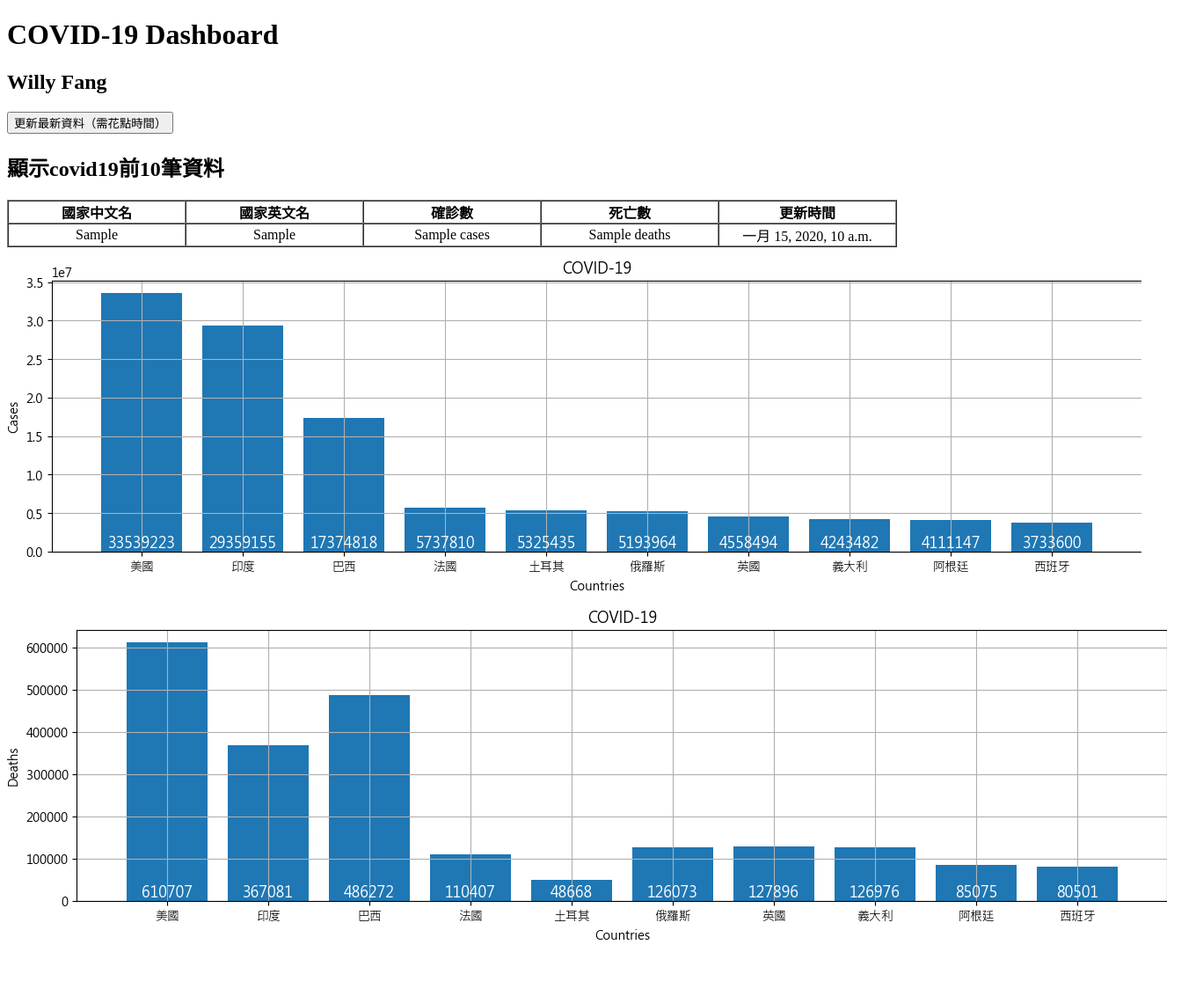
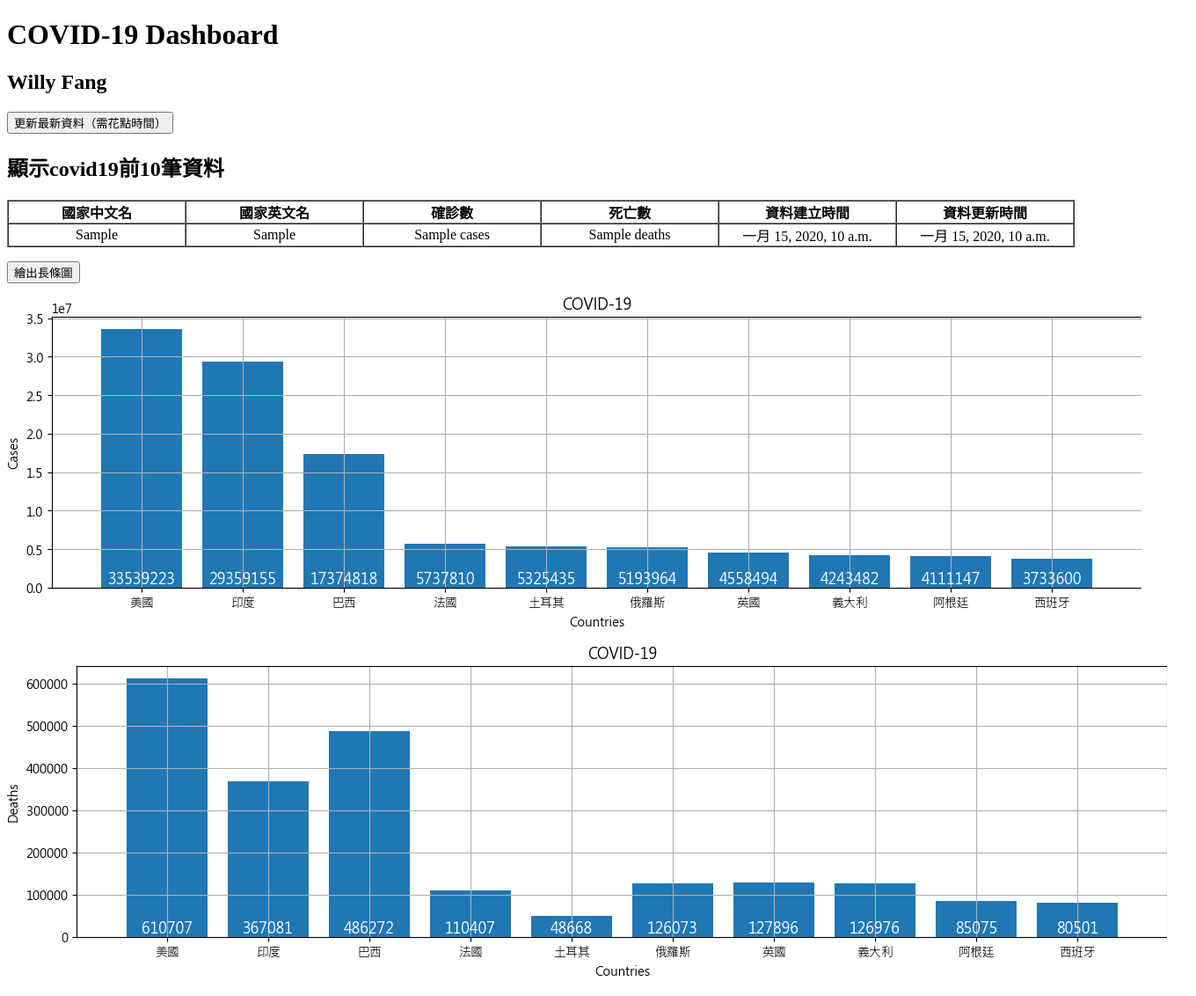
Before and after one commit to LeBronWilly/COVID19_Dashboard, a Django app: template templates/index.html in a window 1360 px wide. Shown: the whole page at 88% size. Before the commit the page ends 1068 px from the top, so only its background shows below. Run offline with Django 3.2, Linux system fonts and the light colour scheme; the template is opened without the code that fills it: most values are stand-ins (such as "Sample title", 1, 10 or a date in 2020).

Commit message:
improve update function

```diff
--- a/COVID19_Dashboard/urls.py
+++ b/COVID19_Dashboard/urls.py
@@ -17,7 +17,7 @@ from django.contrib import admin
 from django.urls import path,include
 from django.conf.urls import url
 # from dashboard.views import hello2, hello3, hello4
-from dashboard.views import import_data, index
+from dashboard.views import import_data, index,show_bar
 from dashboard import views
 
 
@@ -25,7 +25,7 @@ urlpatterns = [
     path('admin/', admin.site.urls),
     path('', index, name='index'),
     path('import_data/', import_data, name='import_data'),
-
+    path('show_bar/', show_bar, name='show_bar'),
     url(r'^listone/$', views.listone),
     # url(r'^listall/$', views.listall),
     # url(r'^insert/$', views.insert),
--- a/templates/index.html
+++ b/templates/index.html
@@ -58,20 +58,24 @@
     </div>
     <input type ="button" onclick="javascript:location.href='/import_data/'" value="更新最新資料（需花點時間）">
     </input>
+    {% comment %} <h2>上次更新時間：{{ updated_time }}</h2> {% endcomment %}
+
     <h2>顯示covid19前10筆資料</h2>
     <table border="1" cellpadding="0" cellspacing="0">
         <th>國家中文名</th>
         <th>國家英文名</th>
         <th>確診數</th>
         <th>死亡數</th>
-        <th>更新時間</th>
+        <th>資料建立時間</th>
+        <th>資料更新時間</th>
     {% for covid19_item in covid19_items %}
         <tr>
-            <td style="width:200px;" align='center' valign="middle">{{ covid19_item.country_ch }} </td>
-            <td style="width:200px;" align='center' valign="middle">{{ covid19_item.country_en }} </td>
-            <td style="width:200px;" align='center' valign="middle">{{ covid19_item.cases}} </td>
-            <td style="width:200px;" align='center' valign="middle">{{ covid19_item.deaths }} </td>
-            <td style="width:200px;" align='center' valign="middle">{{ covid19_item.updated_time }} </td>
+            <td style="width:200px;" align='center' valign="middle"> {{ covid19_item.country_ch }} </td>
+            <td style="width:200px;" align='center' valign="middle"> {{ covid19_item.country_en }} </td>
+            <td style="width:200px;" align='center' valign="middle"> {{ covid19_item.cases}} </td>
+            <td style="width:200px;" align='center' valign="middle"> {{ covid19_item.deaths }} </td>
+            <td style="width:200px;" align='center' valign="middle"> {{ covid19_item.created_time }} </td>
+            <td style="width:200px;" align='center' valign="middle"> {{ covid19_item.updated_time }} </td>
         </tr>
     {% endfor %}
   </table>
@@ -84,6 +88,9 @@
     </script>
     {% endif %}
     <p>
+    <input type ="button" onclick="javascript:location.href='/show_bar/'" value="繪出長條圖">
+    </input>
+    <p>
     <img src="static/images/barchart1.png" />
     <p>
     <img src="static/images/barchart2.png" />
```
Also changed, not shown: dashboard/views.py (+16 -10 lines), db.sqlite3.
